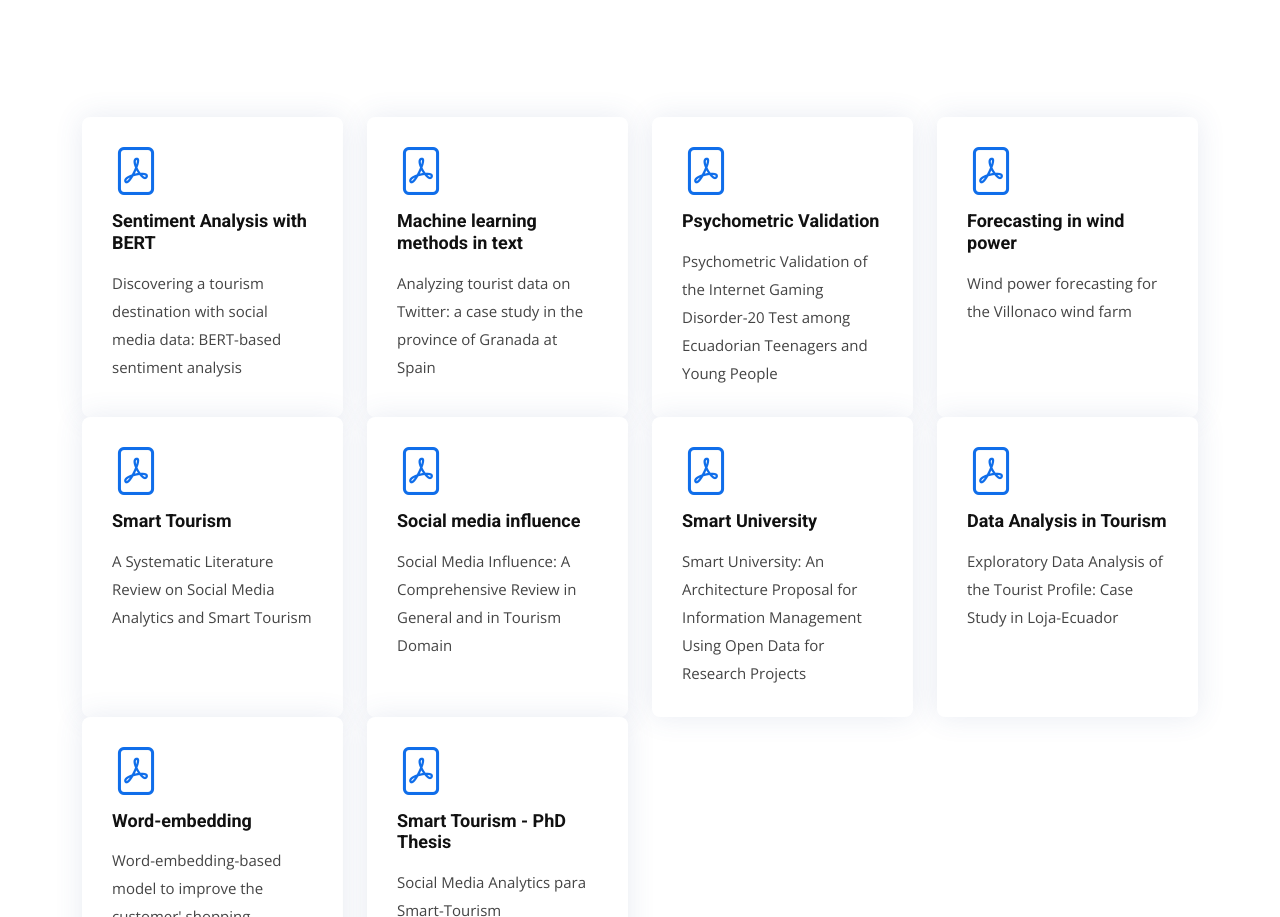
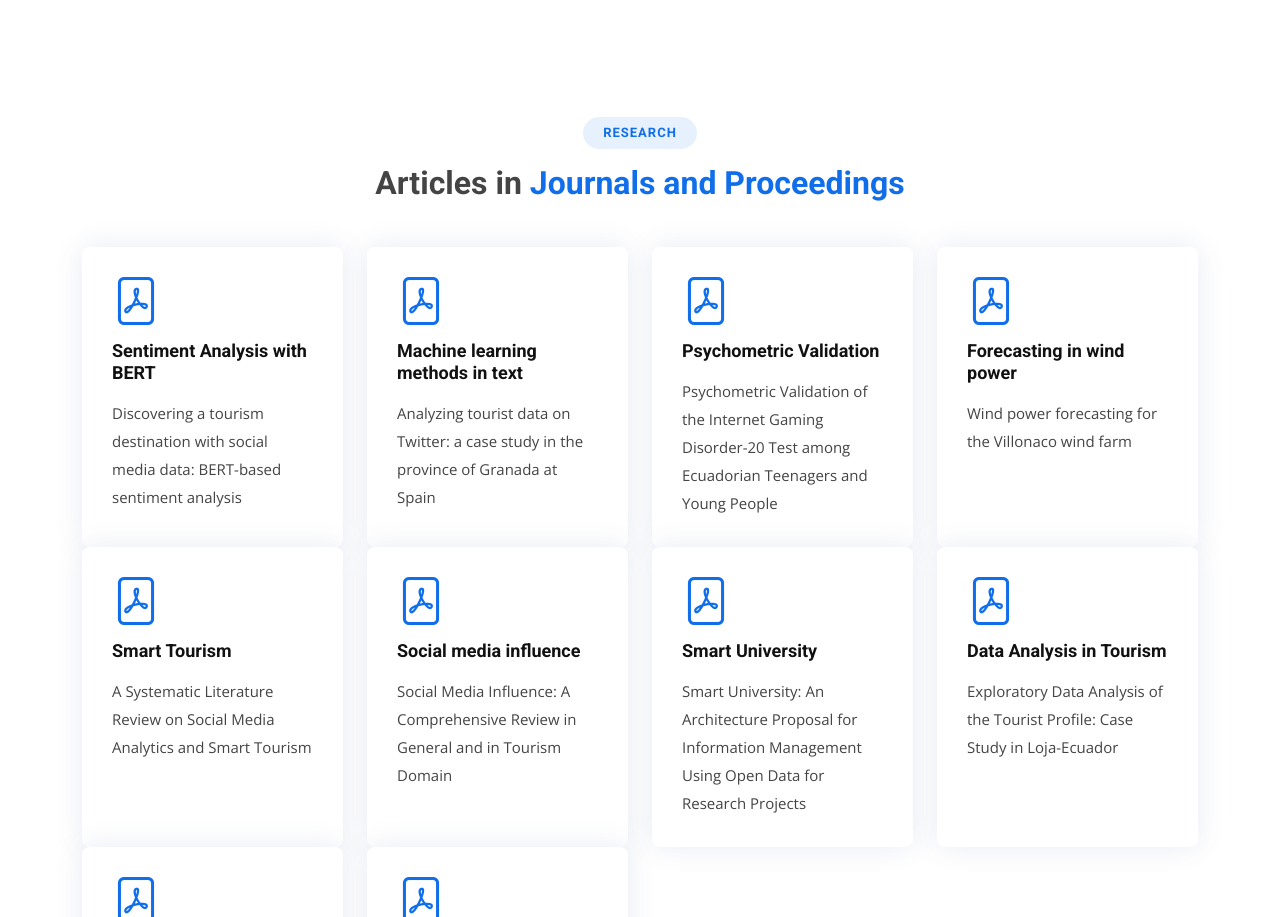
Before and after one commit to marlonsvl/marlonsvl.github.io, a plain HTML site: page index.html in a window 1280 px wide. Shown: the part 2775-3692 px from the top of the page. Drawn offline with nearby package versions, Linux system fonts and the light colour scheme.

Commit message:
uploading changes

```diff
--- a/index.html
+++ b/index.html
@@ -27,13 +27,7 @@
   <!-- Template Main CSS File -->
   <link href="assets/css/style.css" rel="stylesheet">
 
-  <!-- =======================================================
-  * Template Name: BizLand
-  * Updated: Mar 10 2023 with Bootstrap v5.2.3
-  * Template URL: https://bootstrapmade.com/bizland-bootstrap-business-template/
-  * Author: BootstrapMade.com
-  * License: https://bootstrapmade.com/license/
-  ======================================================== -->
+
 
 </head>
 
@@ -623,6 +617,12 @@
     </section--><!-- End Portfolio Section -->
     <section id="portfolio" class="featured-services">
       <div class="container" data-aos="fade-up">
+        <div class="section-title">
+          <h2>Research</h2>
+          <h3>Articles in <span>Journals and Proceedings</span></h3>
+          <p></p>
+        </div>
+
 
         <div class="row">
           <div class="col-md-6 col-lg-3 d-flex align-items-stretch mb-5 mb-lg-0">
```
Also changed, not shown: 1 other file.
